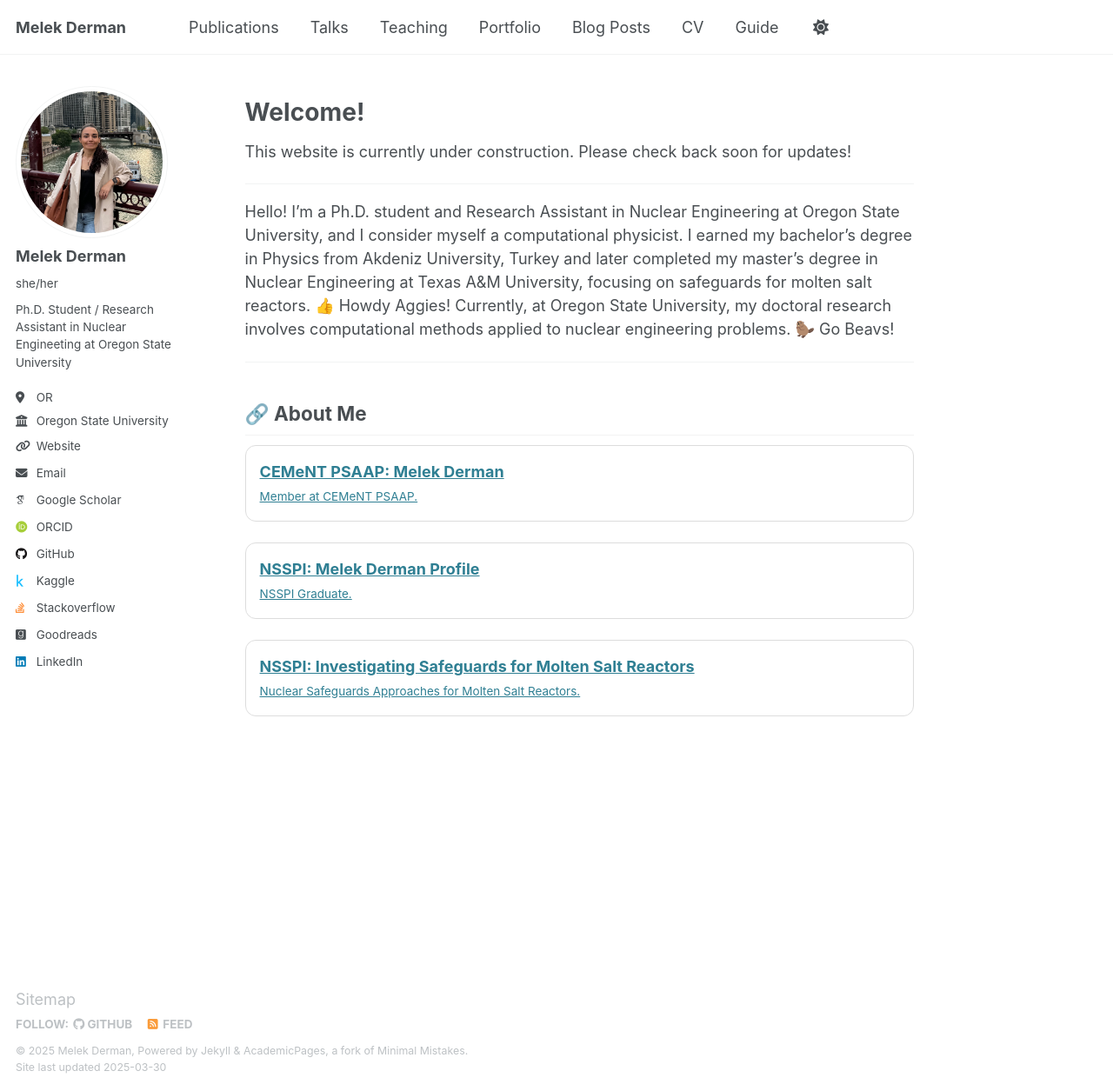
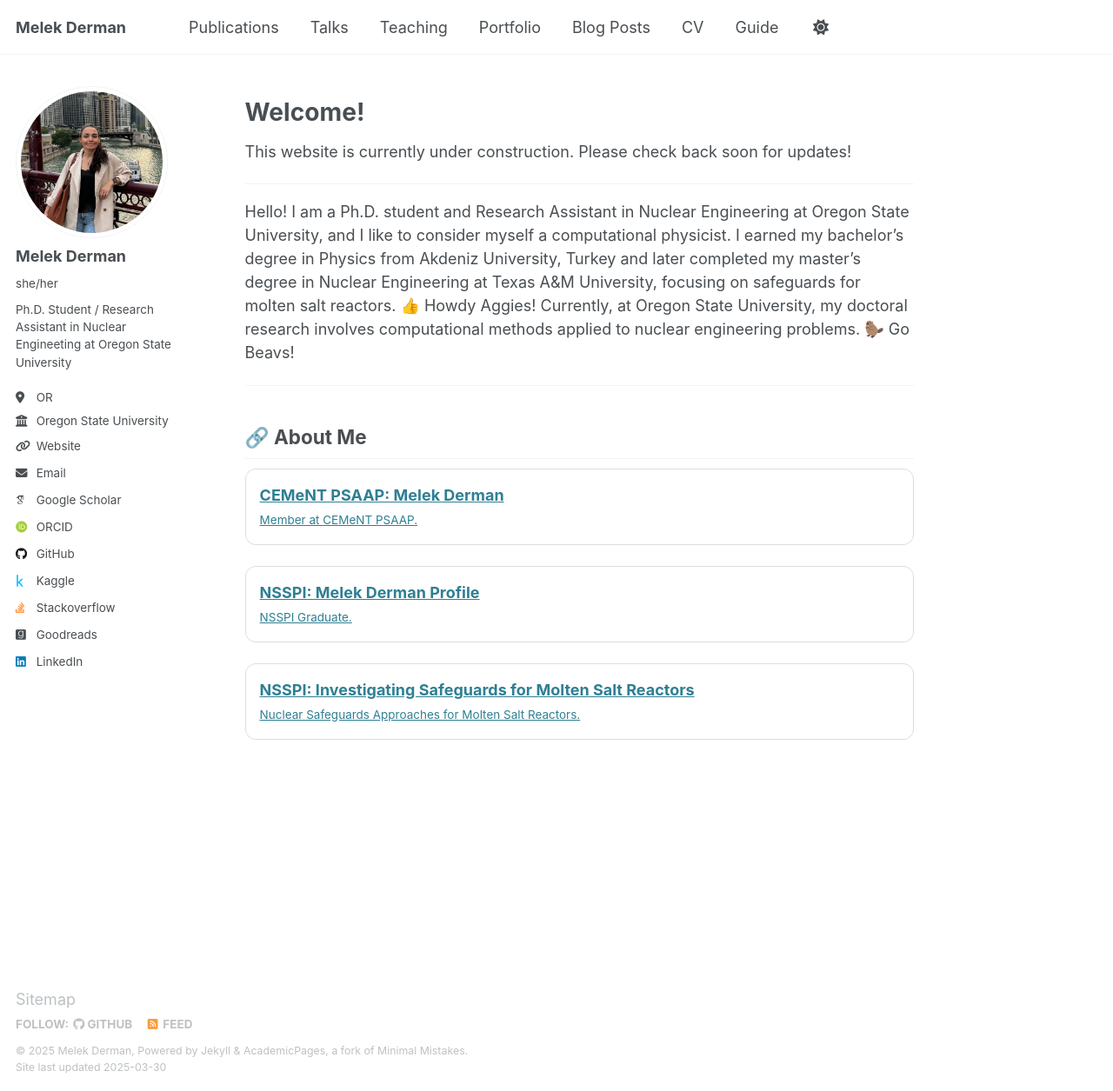
Before and after one commit to melekderman/melekderman.github.io, a Jekyll site: the page built from _pages/about.md, in a window 1280 px wide and 1255 px high. Shown: the whole window at 87% size. Built offline with Jekyll 4.4.1, drawn with Linux system fonts in a browser that asks for light colours; some web fonts are replaced.

Commit message:
update about.md

```diff
--- a/_pages/about.md
+++ b/_pages/about.md
@@ -13,7 +13,7 @@
 
 ---
 
-Hello! I'm a Ph.D. student and Research Assistant in Nuclear Engineering at Oregon State University, and I consider myself a computational physicist. I earned my bachelor's degree in Physics from Akdeniz University, Turkey and later completed my master's degree in Nuclear Engineering at Texas A&M University, focusing on safeguards for molten salt reactors. 👍 Howdy Aggies! Currently, at Oregon State University, my doctoral research involves computational methods applied to nuclear engineering problems. 🦫 Go Beavs!
+Hello! I am a Ph.D. student and Research Assistant in Nuclear Engineering at Oregon State University, and I like to consider myself a computational physicist. I earned my bachelor's degree in Physics from Akdeniz University, Turkey and later completed my master's degree in Nuclear Engineering at Texas A&M University, focusing on safeguards for molten salt reactors. 👍 Howdy Aggies! Currently, at Oregon State University, my doctoral research involves computational methods applied to nuclear engineering problems. 🦫 Go Beavs!
 
 ---
 
```
